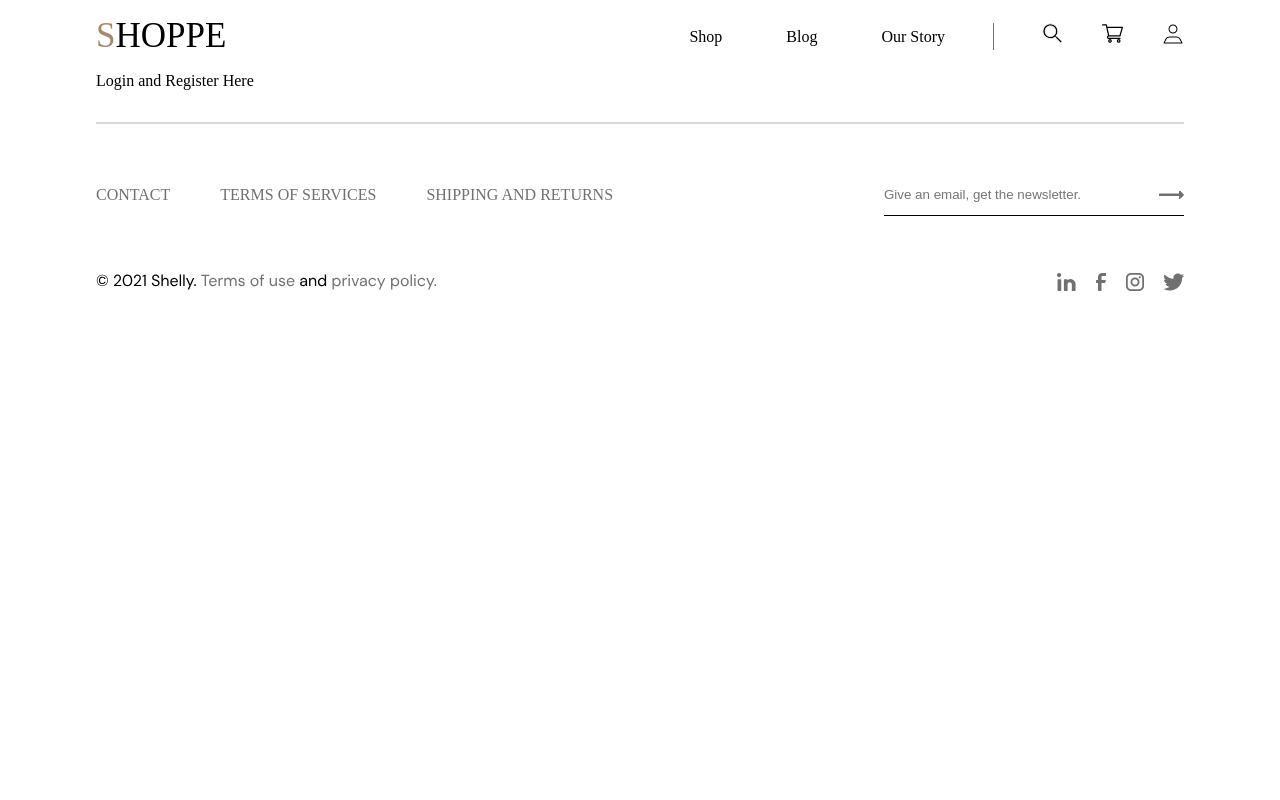
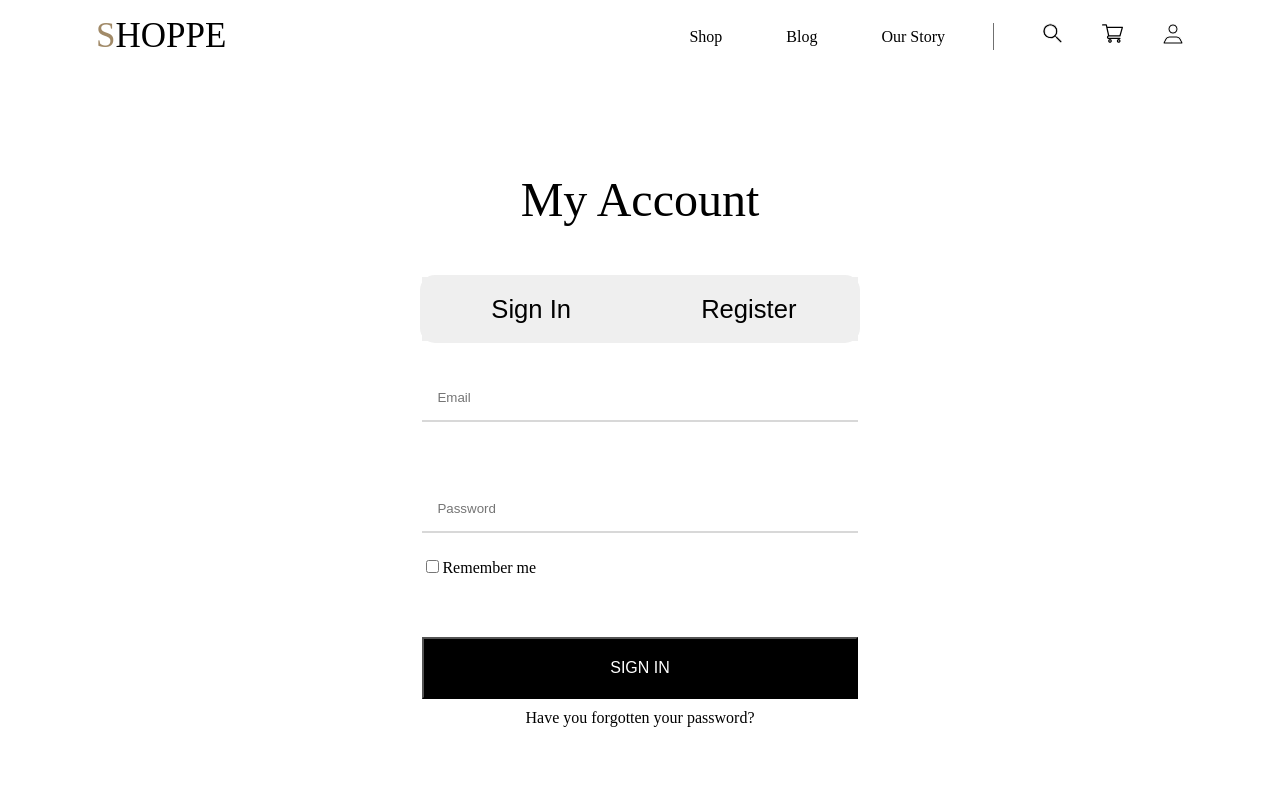
Before and after one commit to AdhikarShinde15/drip-shoppe, a Vue app: page /my-account in a window 1280 px wide. Shown: the top 800 px of the page. Built offline with nearby package versions, Linux system fonts and the light colour scheme.

Commit message:
my-account

```diff
--- a/src/components/Footer.vue
+++ b/src/components/Footer.vue
@@ -1,8 +1,5 @@
 <template>
   <div class="footer">
-    <!-- <div class="divider">
-      <img src="../assets/divider.svg" alt="" />
-    </div> -->
     <div class="contact-email">
       <div class="services">
         <div>CONTACT</div>
--- /dev/null
+++ b/src/components/Login.vue
@@ -0,0 +1,58 @@
+<template>
+  <div>
+    <form class="form">
+      <input type="email" placeholder="Email" />
+      <input type="password" placeholder="Password" />
+      <span class="remember-me">
+        <input class="styled-checkbox" id="styled-checkbox-1" type="checkbox" />
+        <label class="label-checkbox" for="styled-checkbox-1"
+          >Remember me</label
+        >
+      </span>
+
+      <button>SIGN IN</button>
+      <div class="forgot-password">Have you forgotten your password?</div>
+    </form>
+  </div>
+</template>
+
+<script>
+import Button from "./reusables/Button.vue";
+export default {
+  components: { Button },
+};
+</script>
+
+<style scoped>
+input {
+  border: none;
+  border-bottom: 2px solid #d8d8d8;
+  margin-bottom: 4rem;
+  padding: 15px;
+}
+
+.form {
+  margin-top: 2rem;
+  display: flex;
+  flex-direction: column;
+}
+.form button {
+  background-color: black;
+  color: white;
+  font-size: 16px;
+  padding: 20px;
+}
+.label-checkbox {
+  font-size: 16px;
+}
+
+.remember-me {
+  position: relative;
+  bottom: 40px;
+  height: 40px;
+}
+.forgot-password {
+  margin: 0 auto;
+  margin-top: 10px;
+}
+</style>
--- /dev/null
+++ b/src/components/Signup.vue
@@ -0,0 +1,28 @@
+<template>
+  <div>
+    <form class="register-form">
+      <input type="string" placeholder="name" />
+      <input type="email" placeholder="email" />
+      <input type="password" placeholder="Password" />
+      <input type="password" placeholder="Confirm Password" />
+    </form>
+  </div>
+</template>
+
+<script>
+export default {};
+</script>
+
+<style scoped>
+.register-form {
+  margin-top: 2rem;
+  display: flex;
+  flex-direction: column;
+}
+input {
+  border: none;
+  border-bottom: 2px solid #d8d8d8;
+  margin-bottom: 4rem;
+  padding: 15px;
+}
+</style>
--- a/src/views/MyAccount.vue
+++ b/src/views/MyAccount.vue
@@ -1,15 +1,80 @@
 <template>
-    <div>
-      Login and Register Here
+
+    <div class="myAccount-card">
+      <div class="heading">My Account</div>
+      <div class="button-container">
+        <button class="button" @click="toggleLogin()">Sign In</button>
+        <button class="button" @click="toggleSignup()">Register</button>
+      </div>
+      <Login class="login" v-if="login" />
+      <Signup class="login" v-if="!login" />
     </div>
+
 </template>
 
 <script>
-    export default {
-
-    }
+import Signup from "../components/Signup.vue";
+import Login from "../components/Login.vue";
+export default {
+  components: {
+    Signup,
+    Login,
+  },
+  data() {
+    return {
+      login: true,
+    };
+  },
+  methods: {
+    toggleLogin() {
+      this.login = true;
+    },
+    toggleSignup() {
+      this.login = false;
+    },
+  },
+};
 </script>
 
-<style lang="scss" scoped>
-
+<style scoped>
+.myAccount-card {
+  display: flex;
+  flex-direction: column;
+  width: 50%;
+  margin: 0 auto;
+  margin-top: 10vh;
+  margin-bottom: 25vh;
+  /* border: 1px solid #bacdd8; */
+  padding: 20px;
+  border-radius: 12px;
+  align-items: center;
+  min-width:400px
+}
+.button-container {
+  width: 80%;
+  display: flex;
+  height: 4rem;
+  /* border: 1px solid #bacdd8; */
+  padding: 2px;
+  border-radius: 15px;
+  background-color: #efefef;
+  margin-top: 3rem;
+}
+.button {
+  width: 50%;
+  background-color: #efefef;
+  border: none;
+  font-size: 1.6rem;
+}
+.button:hover {
+  background-color: white;
+  border-radius: 15px;
+}
+.heading {
+  font-size: 3rem;
+  font-weight: 500;
+}
+.login {
+  width: 80%;
+}
 </style>
```
